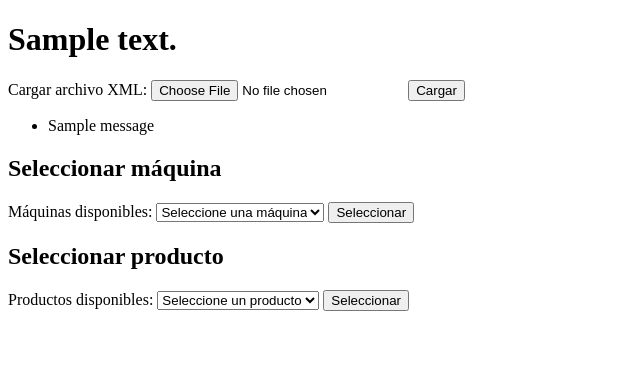
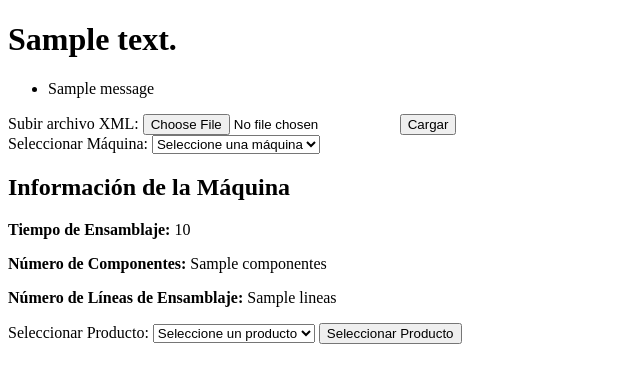
Before and after one commit to bryanthr6/IPC2_Proyecto2_201701010, a Flask app: template templates/index.html in a window 1280 px wide. Shown: the top 383 px of the page, without its empty margins (0-640 px from the left). Run offline with Flask 3, Linux system fonts and the light colour scheme; the template is opened without the code that fills it: most values are stand-ins (such as "Sample title", 1, 10 or a date in 2020); one stand-in notice (Sample message) is shown.

Commit message:
Se cambiaron varias cosas aquí

```diff
--- a/app.py
+++ b/app.py
@@ -24,7 +24,7 @@ def index():
     productos_html = ""  # String para almacenar los productos de una máquina seleccionada
 
     if request.method == 'POST':
-        archivo = request.files.get('archivo')
+        archivo = request.files.get('archivo')  # Obtenemos el archivo subido
         if archivo and archivo.filename.endswith('.xml'):
             try:
                 ruta_archivo = os.path.join('./uploads', archivo.filename)
@@ -52,11 +52,19 @@ def index():
 def seleccionar_maquina():
     maquina_seleccionada = request.form.get('maquina')
     productos_html = ""
+    tiempo_ensamblaje = None
+    componentes = None
+    lineas = None
 
     # Buscar la máquina seleccionada en la lista enlazada
     actual = lista_maquinas.primero
     while actual:
         if actual.maquina.nombre == maquina_seleccionada:
+            # Obtener información adicional de la máquina
+            tiempo_ensamblaje = actual.maquina.tiempo_ensamblaje
+            componentes = actual.maquina.componentes
+            lineas = actual.maquina.lineas
+
             # Recorrer la lista de productos de la máquina seleccionada y generar las opciones HTML
             actual_producto = actual.maquina.lista_productos.primero
             while actual_producto:
@@ -67,7 +75,7 @@ def seleccionar_maquina():
 
     data = {
         'title': 'IPC2_Proyecto2_201701010',
-        'content': f'Productos disponibles para {maquina_seleccionada}'
+        'content': f'Productos disponibles para {maquina_seleccionada}',
     }
 
     # Volvemos a cargar las máquinas para seguir mostrando el combo box de máquinas
@@ -77,7 +85,37 @@ def seleccionar_maquina():
         maquinas_html += f'<option value="{actual.maquina.nombre}">{actual.maquina.nombre}</option>'
         actual = actual.siguiente
 
-    return render_template('index.html', data=data, maquinas_html=maquinas_html, productos_html=productos_html)
+    return render_template('index.html', data=data, maquinas_html=maquinas_html, productos_html=productos_html,
+                           tiempo_ensamblaje=tiempo_ensamblaje, componentes=componentes, lineas=lineas)
+
+@app.route('/seleccionar-producto', methods=['POST'])
+def seleccionar_producto():
+    producto_seleccionado = request.form.get('producto')
+    maquina_seleccionada = request.form.get('maquina')
+
+    # Buscar la máquina seleccionada en la lista enlazada
+    actual = lista_maquinas.primero
+    lineas_produccion = None
+    while actual:
+        if actual.maquina.nombre == maquina_seleccionada:
+            lineas_produccion = actual.maquina.lineas
+            break
+        actual = actual.siguiente
+
+    # Redirigir a la página de resultados
+    return redirect(url_for('resultados', producto=producto_seleccionado, lineas=lineas_produccion))
+
+@app.route('/resultados')
+def resultados():
+    producto = request.args.get('producto')
+    lineas = request.args.get('lineas')
+
+    data = {
+        'title': 'Resultados de Selección',
+        'producto': producto,
+        'lineas': lineas
+    }
+    return render_template('resultados.html', data=data)
 
 if __name__ == '__main__':
     app.run(debug=True, port=5000)
--- a/templates/index.html
+++ b/templates/index.html
@@ -1,5 +1,5 @@
 <!DOCTYPE html>
-<html lang="en">
+<html lang="es">
 <head>
     <meta charset="UTF-8">
     <meta name="viewport" content="width=device-width, initial-scale=1.0">
@@ -8,48 +8,49 @@
 <body>
     <h1>{{ data.content }}</h1>
 
-    <!-- Formulario para cargar el archivo XML -->
-    <form method="POST" enctype="multipart/form-data">
-        <label for="archivo">Cargar archivo XML:</label>
-        <input type="file" name="archivo" id="archivo" accept=".xml" required>
-        <button type="submit">Cargar</button>
-    </form>
-
-    <!-- Mostrar mensajes flash -->
-    {% with messages = get_flashed_messages(with_categories=true) %}
+    {% with messages = get_flashed_messages() %}
         {% if messages %}
             <ul>
-          {% for category, message in messages %}
-            <li class="{{ category }}">{{ message }}</li>
+            {% for message in messages %}
+                <li>{{ message }}</li>
             {% endfor %}
             </ul>
         {% endif %}
     {% endwith %}
 
-    <!-- Combobox para seleccionar la máquina -->
-    {% if maquinas_html %}
-        <h2>Seleccionar máquina</h2>
-        <form method="POST" action="/seleccionar-maquina">
-            <label for="maquina">Máquinas disponibles:</label>
-            <select name="maquina" id="maquina" required>
-                <option value="" disabled selected>Seleccione una máquina</option>
-                {{ maquinas_html|safe }}
+
+    <form method="post" action="/" enctype="multipart/form-data">
+        <label for="archivo">Subir archivo XML:</label>
+        <input type="file" name="archivo" id="archivo" accept=".xml">
+        <button type="submit">Cargar</button>
+    </form>
+
+    <form method="post" action="/seleccionar-maquina">
+        <label for="maquina">Seleccionar Máquina:</label>
+        <select name="maquina" id="maquina" onchange="this.form.submit()">
+            <option value="">Seleccione una máquina</option>
+            {{ maquinas_html | safe }}
         </select>
-            <button type="submit">Seleccionar</button>
     </form>
+
+    <!-- Aquí mostrarás la información de la máquina seleccionada -->
+    {% if tiempo_ensamblaje is not none %}
+    <div>
+        <h2>Información de la Máquina</h2>
+        <p><strong>Tiempo de Ensamblaje:</strong> {{ tiempo_ensamblaje }}</p>
+        <p><strong>Número de Componentes:</strong> {{ componentes }}</p>
+        <p><strong>Número de Líneas de Ensamblaje:</strong> {{ lineas }}</p>
+    </div>
     {% endif %}
 
-    <!-- Combobox para seleccionar el producto si ya se seleccionó una máquina -->
-    {% if productos_html %}
-        <h2>Seleccionar producto</h2>
-        <form method="POST" action="/seleccionar-producto">
-            <label for="producto">Productos disponibles:</label>
-            <select name="producto" id="producto" required>
-                <option value="" disabled selected>Seleccione un producto</option>
-                {{ productos_html|safe }}
+    <form method="post" action="/seleccionar-producto">
+        <label for="producto">Seleccionar Producto:</label>
+        <select name="producto" id="producto">
+            <option value="">Seleccione un producto</option>
+            {{ productos_html | safe }}
         </select>
-            <button type="submit">Seleccionar</button>
+        <input type="hidden" name="maquina" value="{{ maquina_seleccionada }}">
+        <button type="submit">Seleccionar Producto</button>
     </form>
-    {% endif %}
 </body>
 </html>
```
Also changed, not shown: cargar.py (+7 -9 lines), lista_maquinas.py (+8 -0 lines), templates/resultado.html (deleted, +0 -32 lines), templates/resultados.html (added, +13 -0 lines). Lines whose indentation alone changed are shown as unchanged.
